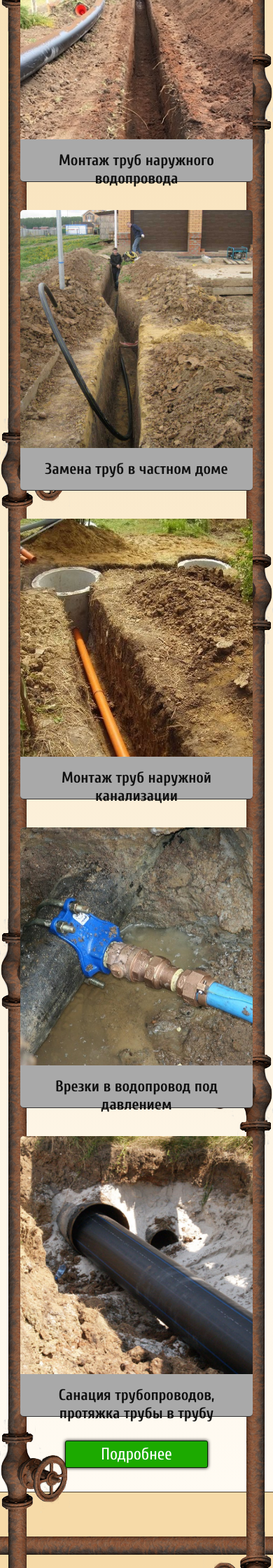
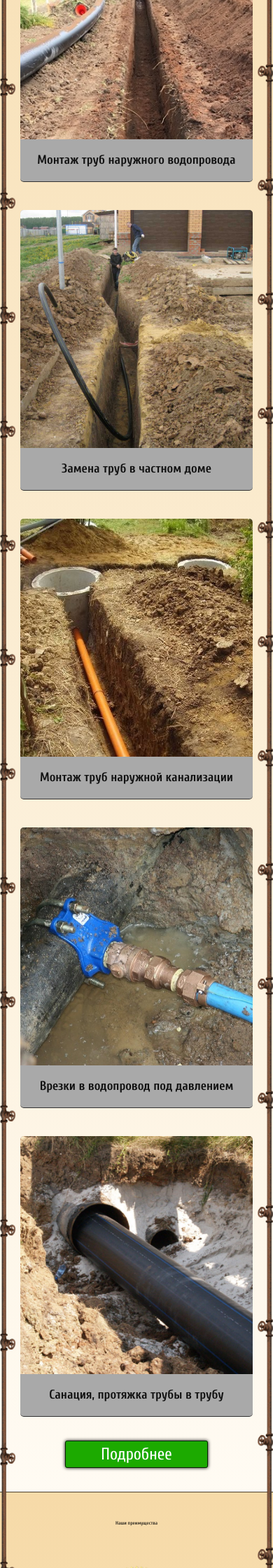
Before and after one commit to kharchenko-nikolay/prokol.ua, a PHP site: page / in a window 390 px wide. Shown: the part 800-3040 px from the top of the page at 70% size. Run offline with PHP 8.4, Linux system fonts and the light colour scheme.

Commit message:
add files, add friendly URL, add @media query

```diff
--- a/index.php
+++ b/index.php
@@ -41,7 +41,7 @@
                     <img src="public/images/photos-of-works/sanaciya.jpg"
                          alt="Санация трубопроводов, протяжка трубы в трубу"
                          title="Протяжка трубы в трубу">
-                    <h3>Санация трубопроводов, протяжка трубы в трубу</h3>
+                    <h3>Санация, протяжка трубы в трубу</h3>
                 </div>
             </div>
             <a href="" class="detail">Подробнее</a>
--- /dev/null
+++ b/public/ceny.php
@@ -0,0 +1,3 @@
+<?php
+
+echo "<h1>It is ceny</h1>";
--- a/public/css/style.css
+++ b/public/css/style.css
@@ -17,12 +17,6 @@ body{
     padding: 0;
 }
 
-div.separator{
-    height: 100px;
-    background-color: #f6daa8;
-    background-image: url("../images/pipe.png");
-}
-
 main{
     position: relative;
 }
@@ -30,15 +24,17 @@ main{
 div.pipe-vertical-left{
     position: absolute;
     background-image: url("../images/pipe-vertical.png");
+    background-size: contain;
     height: 100%;
-    width: 100px;
+    width: 6%;
 }
 
 div.pipe-vertical-right {
     position: absolute;
     background-image: url("../images/pipe-vertical.png");
+    background-size: contain;
     height: 100%;
-    width: 100px;
+    width: 6%;
     right: 0;
     transform: scale(-1, -1);
 }
@@ -53,7 +49,7 @@ section{
 div.flex-container{
     padding-top: 40px;
     display: flex;
-    justify-content: space-between;
+    justify-content: space-around;
     flex-wrap: wrap;
 }
 
@@ -349,3 +345,15 @@ div#numbers{
     filter: grayscale(100%);
     width: 20px;
 }
+
+@media screen and (max-width: 820px){
+
+    .wrapper-type-work > h3{
+        font-size: 18px;
+        padding: 15px 10px;
+    }
+
+    footer > address, footer > span{
+        display: none;
+    }
+}
--- a/public/include/footer.php
+++ b/public/include/footer.php
@@ -14,7 +14,7 @@
             <span title="vodafone">050 238 71 22</span>
         </div>
     </div>
-    <span>Все права защищены &copy; <?= date('Y') ?></span>
+    <span>&copy; Все права защищены <?= date('Y') ?></span>
 </footer>
 <script src="public/js/carousel.js"></script>
 </body>
--- a/public/include/header.php
+++ b/public/include/header.php
@@ -42,7 +42,6 @@
             <li><a class="menu-item" href="/">Главная</a></li>
             <li><a class="menu-item" href="">Виды работ</a></li>
             <li><a class="menu-item" href="">Выполненные работы</a></li>
-            <li><a class="menu-item" href="">Отзывы</a></li>
             <li><a class="menu-item" href="">Контакты</a></li>
             <li><a class="menu-item" href="">Цены</a></li>
         </ul>
--- /dev/null
+++ b/public/kontakty.php
@@ -0,0 +1,3 @@
+<?php
+
+echo "<h1>It is kontakty</h1>";
--- /dev/null
+++ b/public/otzyvy.php
@@ -0,0 +1,3 @@
+<?php
+
+echo "<h1>It is otzyvy</h1>";
--- /dev/null
+++ b/public/vidy-rabot.php
@@ -0,0 +1,3 @@
+<?php
+
+echo "<h1>It is vidy rabot</h1>";
--- /dev/null
+++ b/public/vypolnennye-raboty.php
@@ -0,0 +1,3 @@
+<?php
+
+echo "<h1>It is vypolnennye raboty</h1>";
```
Also changed, not shown: .htaccess (added).
